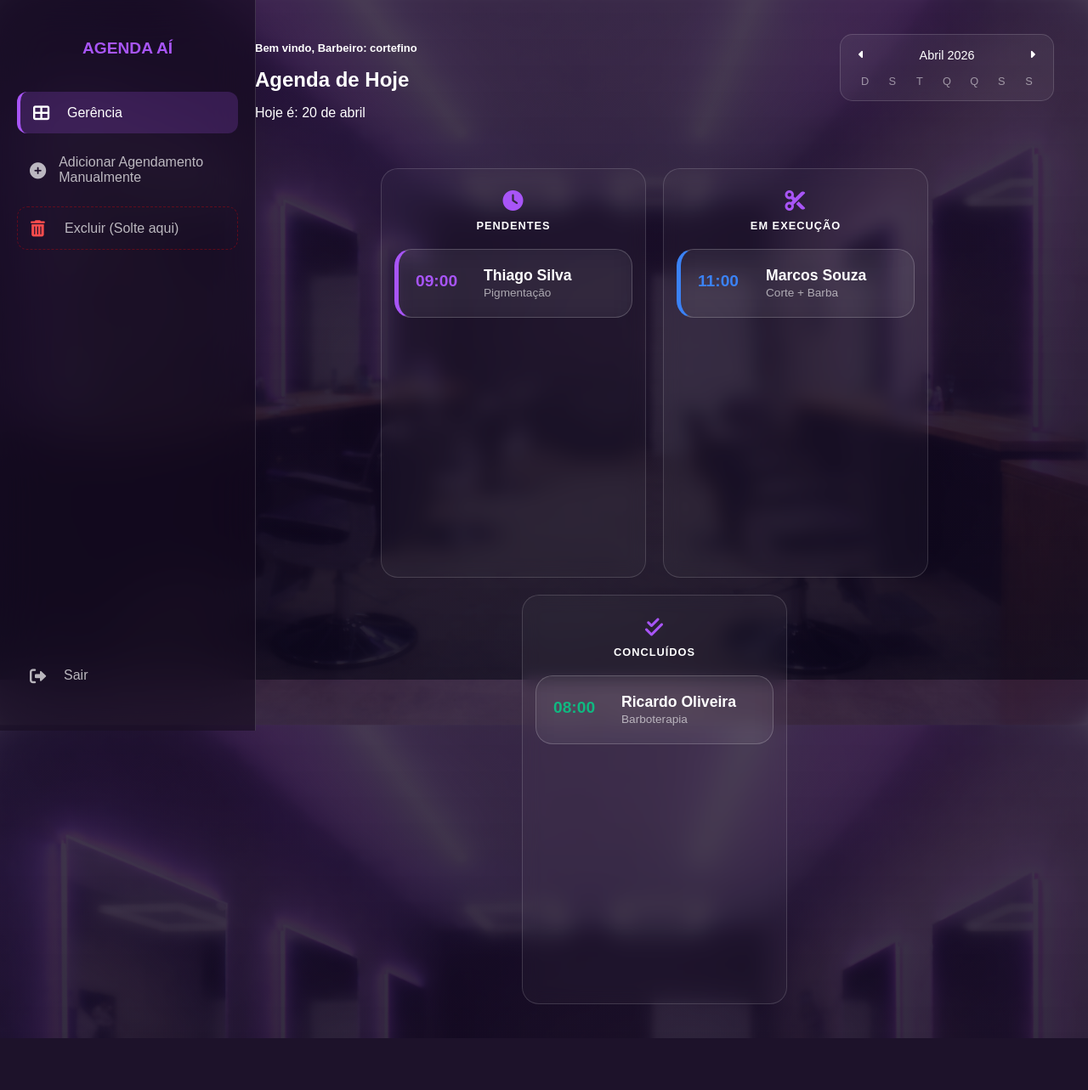
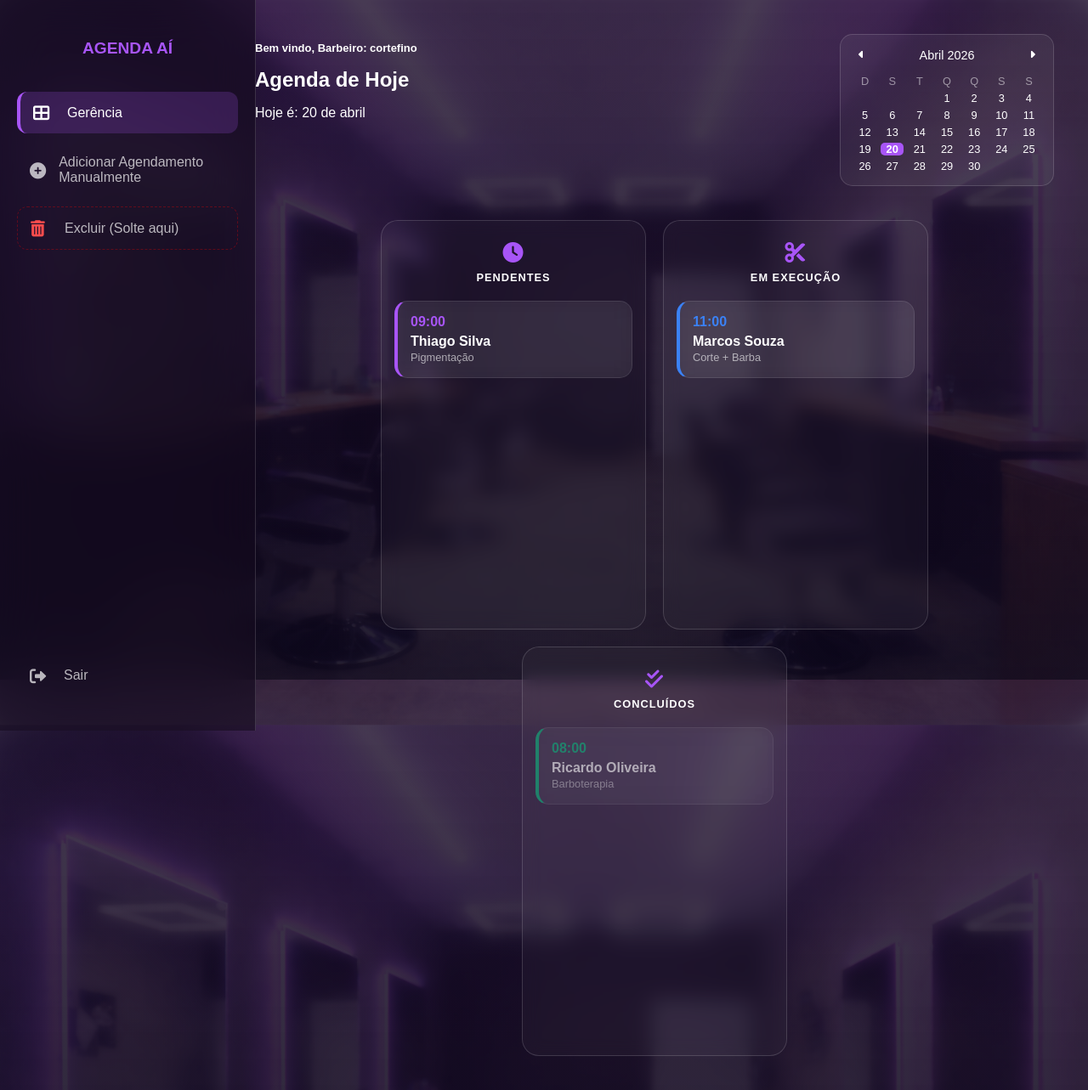
Before and after one commit to rafaellamego/projeto-barbearia-django, a Django app: template agenda/templates/agenda/home_barbeiro.html in a window 1280 px wide. Shown: the whole page at 85% size. Before the commit the page ends 1222 px from the top, so only its background shows below. Run offline with Django 4.2, Linux system fonts and the light colour scheme; the template is opened without the code that fills it: values that come from a table or form of the project are taken from there, others are empty; data comes from the database, SQL or seed files in the repository.

Commit message:
correçao func calend
correcao func calendario
20/04 19:00

```diff
--- a/agenda/templates/agenda/home_barbeiro.html
+++ b/agenda/templates/agenda/home_barbeiro.html
@@ -1,4 +1,4 @@
-<!--{% load static %}-->
+{% load static %}
 <!DOCTYPE html>
 <html lang="pt-br">
 <head>
@@ -294,7 +294,8 @@
 
             <div class="kanban-column">
                 <div class="column-header"><i class="fas fa-check-double"></i> Concluídos</div>
-        <div class="glass-card kanban-item done">
+                <div class="sortable-list" id="concluidos">
+                    <div class="glass-card" style="opacity: 0.6; border-left: 4px solid #10b981;">
                         <div class="time-slot" style="color: #10b981;">08:00</div>
                         <div class="client-details">
                             <h3>Ricardo Oliveira</h3>
@@ -303,6 +304,170 @@
                     </div>
                 </div>
             </div>
+        </div>
+    </main>
+
+
+
+
+
+
+
+    <!-- INICIO -->
+
+
+
+    <script>
+    // 1. Configuração do Calendário Dinâmico
+
+    /*    CONFLITO DE CODIGO A RESOLVER MARCEL *************************
+    const monthDisplay = document.getElementById('monthDisplay');
+    const calendarGrid = document.getElementById('calendarGrid');
+    let date = new Date();
+
+    function renderCalendar() {
+        const headers = Array.from(calendarGrid.children).slice(0, 7);
+        calendarGrid.innerHTML = '';
+        headers.forEach(h => calendarGrid.appendChild(h));
+
+        const day = new Date(date.getFullYear(), date.getMonth(), 1);
+        const lastDay = new Date(date.getFullYear(), date.getMonth() + 1, 0).getDate();
+        const firstDayIndex = day.getDay();
+        const today = new Date();
+
+        const months = ["Janeiro", "Fevereiro", "Março", "Abril", "Maio", "Junho", "Julho", "Agosto", "Setembro", "Outubro", "Novembro", "Dezembro"];
+        monthDisplay.innerText = `${months[date.getMonth()]} ${date.getFullYear()}`;
+
+        for (let x = 0; x < firstDayIndex; x++) {
+            const emptyDiv = document.createElement('div');
+            emptyDiv.classList.add('day');
+            calendarGrid.appendChild(emptyDiv);
+        }
+
+        for (let i = 1; i <= lastDay; i++) {
+            const dayDiv = document.createElement('div');
+            dayDiv.classList.add('day');
+            if (i === today.getDate() && date.getMonth() === today.getMonth() && date.getFullYear() === today.getFullYear()) {
+                dayDiv.classList.add('today');
+            }
+            dayDiv.innerText = i;
+            calendarGrid.appendChild(dayDiv);
+        }
+    }
+    FIM   **********************************************/
+
+    // 2. Configuração do Kanban e Exclusão
+    const colunas = ['pendentes', 'execucao', 'concluidos'];
+    const deleteZone = document.getElementById('delete-zone');
+
+    // Inicializa as colunas do Kanban
+    colunas.forEach(id => {
+        new Sortable(document.getElementById(id), {
+            group: 'kanban',
+            animation: 150,
+            ghostClass: 'sortable-ghost',
+            onEnd: function (evt) {
+                // Verifica se o item foi solto sobre a zona de excluir
+                // O SortableJS não detecta nativamente elementos fora de grupos,
+                // então usamos a posição do mouse ou o elemento alvo.
+            }
+        });
+    });
+
+    // Inicializa a Zona de Exclusão
+    new Sortable(deleteZone, {
+        group: 'kanban',
+        onAdd: function (evt) {
+            const el = evt.item;
+            if (confirm("Deseja excluir este agendamento?")) {
+                el.parentNode.removeChild(el);
+                // Aqui você pode adicionar o comando para excluir no banco de dados Django:
+                // fetch('/excluir-agendamento/' + id, { method: 'POST' });
+            } else {
+                // Se cancelar, devolve o item para a lista de origem
+                evt.from.appendChild(el);
+            }
+        }
+    });
+
+    // 3. Data Atual no Título
+    const options = { day: 'numeric', month: 'long', year: 'numeric' };
+    document.getElementById('current-date').innerText = new Date().toLocaleDateString('pt-BR', options);
+
+    renderCalendar();
+</script>
+    <!--<script>
+        // Inicializa o Drag & Drop para cada coluna
+        const colunas = ['pendentes', 'execucao', 'concluidos'];
+
+        colunas.forEach(id => {
+            new Sortable(document.getElementById(id), {
+                group: 'kanban', // Permite mover entre colunas
+                animation: 150,
+                ghostClass: 'sortable-ghost',
+                onEnd: function (evt) {
+                    // Aqui você pode adicionar uma chamada AJAX para o Django
+                    // para salvar a nova posição no banco de dados!
+                    console.log('Movido de:', evt.from.id, 'para:', evt.to.id);
+                }
+            });
+        });
+    </script>-->
+
+<!-- SCRIPT FUNCAO CALENDARIO INICIO   MARCEL   -->
+<script>
+    const monthDisplay = document.getElementById('monthDisplay');
+    const calendarGrid = document.getElementById('calendarGrid');
+    let date = new Date();
+
+    function renderCalendar() {
+        // Limpar dias anteriores (mantendo os cabeçalhos D, S, T...)
+        const headers = Array.from(calendarGrid.children).slice(0, 7);
+        calendarGrid.innerHTML = '';
+        headers.forEach(h => calendarGrid.appendChild(h));
+
+        const day = new Date(date.getFullYear(), date.getMonth(), 1);
+        const lastDay = new Date(date.getFullYear(), date.getMonth() + 1, 0).getDate();
+        const firstDayIndex = day.getDay();
+        const today = new Date();
+
+        // Nome do mês e ano
+        const months = ["Janeiro", "Fevereiro", "Março", "Abril", "Maio", "Junho", "Julho", "Agosto", "Setembro", "Outubro", "Novembro", "Dezembro"];
+        monthDisplay.innerText = `${months[date.getMonth()]} ${date.getFullYear()}`;
+
+        // Espaços vazios antes do primeiro dia
+        for (let x = 0; x < firstDayIndex; x++) {
+            const emptyDiv = document.createElement('div');
+            emptyDiv.classList.add('day');
+            calendarGrid.appendChild(emptyDiv);
+        }
+
+        // Preencher os dias
+        for (let i = 1; i <= lastDay; i++) {
+            const dayDiv = document.createElement('div');
+            dayDiv.classList.add('day');
+            if (i === today.getDate() && date.getMonth() === today.getMonth() && date.getFullYear() === today.getFullYear()) {
+                dayDiv.classList.add('today');
+            }
+            dayDiv.innerText = i;
+            calendarGrid.appendChild(dayDiv);
+        }
+    }
+
+    // Botões de navegação (Opcional)
+    document.getElementById('prevMonth').addEventListener('click', () => {
+        date.setMonth(date.getMonth() - 1);
+        renderCalendar();
+    });
+
+    document.getElementById('nextMonth').addEventListener('click', () => {
+        date.setMonth(date.getMonth() + 1);
+        renderCalendar();
+    });
+
+    renderCalendar();
+</script>
+<!--SCRIPT FUNCAO CALENDARIO FIM-->
 
 
 
@@ -312,120 +477,6 @@
 
 
 
-
-
-
-
-
-
-
-
-
-    <!--
-    <div class="timeline">
-        <div class="glass-card active">
-            <div class="time-slot">09:00</div>
-            <div class="client-details">
-                <h3>Ricardo Oliveira</h3>
-                <span>Corte Degradê + Barba</span>
-            </div>
-            <div class="status-tag">Confirmado</div>
-            <div class="actions">
-                <i class="fas fa-check-circle"></i>
-            </div>
-        </div>
-
-        <div class="glass-card vago">
-            <div class="time-slot">10:00</div>
-            <div class="client-details">
-                <h3 style="opacity: 0.5;">Horário Disponível</h3>
-            </div>
-            <i class="fas fa-calendar-plus" style="font-size: 1.2rem; opacity: 0.3;"></i>
-        </div>
-
-        <div class="glass-card active">
-            <div class="time-slot">11:00</div>
-            <div class="client-details">
-                <h3>Marcos Souza</h3>
-                <span>Pigmentação</span>
-            </div>
-            <div class="status-tag">A caminho</div>
-            <div class="actions">
-                <i class="fas fa-ellipsis-v"></i>
-            </div>
-        </div>
-    </div>-->
-</div>
-
-<style>
-    /* CSS Adicional para integrar ao seu estilo */
-    .container-agenda {
-        width: 100%;
-        max-width: 900px;
-        margin: 40px auto;
-        padding: 0 20px;
-    }
-
-    .agenda-header {
-        display: flex;
-        justify-content: space-between;
-        align-items: center;
-        margin-bottom: 30px;
-    }
-
-    .btn-new {
-        background: rgba(255, 255, 255, 0.1);
-        border: 1px solid rgba(255, 255, 255, 0.4);
-        color: white;
-        padding: 10px 20px;
-        border-radius: 12px;
-        cursor: pointer;
-        backdrop-filter: blur(10px);
-        transition: 0.3s;
-    }
-
-    .btn-new:hover { background: rgba(255, 255, 255, 0.2); }
-
-    .timeline { display: flex; flex-direction: column; gap: 15px; }
-
-    .glass-card {
-        background: rgba(255, 255, 255, 0.05);
-        backdrop-filter: blur(15px);
-        border: 1px solid rgba(255, 255, 255, 0.2);
-        border-radius: 20px;
-        padding: 20px;
-        display: flex;
-        align-items: center;
-        transition: 0.3s;
-    }
-
-    .glass-card.active { border-left: 5px solid #a855f7; } /* Roxo mais brilhante */
-
-    .glass-card:hover {
-        transform: translateX(10px);
-        background: rgba(255, 255, 255, 0.1);
-    }
-
-    .time-slot {
-        font-weight: bold;
-        font-size: 1.2rem;
-        color: #a855f7;
-        width: 80px;
-    }
-
-    .client-details { flex: 1; }
-    .client-details h3 { margin: 0; font-size: 1.1rem; }
-    .client-details span { font-size: 0.85rem; opacity: 0.6; }
-
-    .status-tag {
-        background: rgba(168, 85, 247, 0.2);
-        color: #d8b4fe;
-        padding: 5px 12px;
-        border-radius: 15px;
-        font-size: 0.7rem;
-        text-transform: uppercase;
-        margin-right: 15px;
-    }
-
-    .vago { opacity: 0.7; border-style: dashed; }
+</body>
+</html>
 </style>
--- /dev/null
+++ b/subir server.txt
@@ -0,0 +1 @@
+python manage.py runserver
```
Lines whose indentation alone changed are shown as unchanged.
